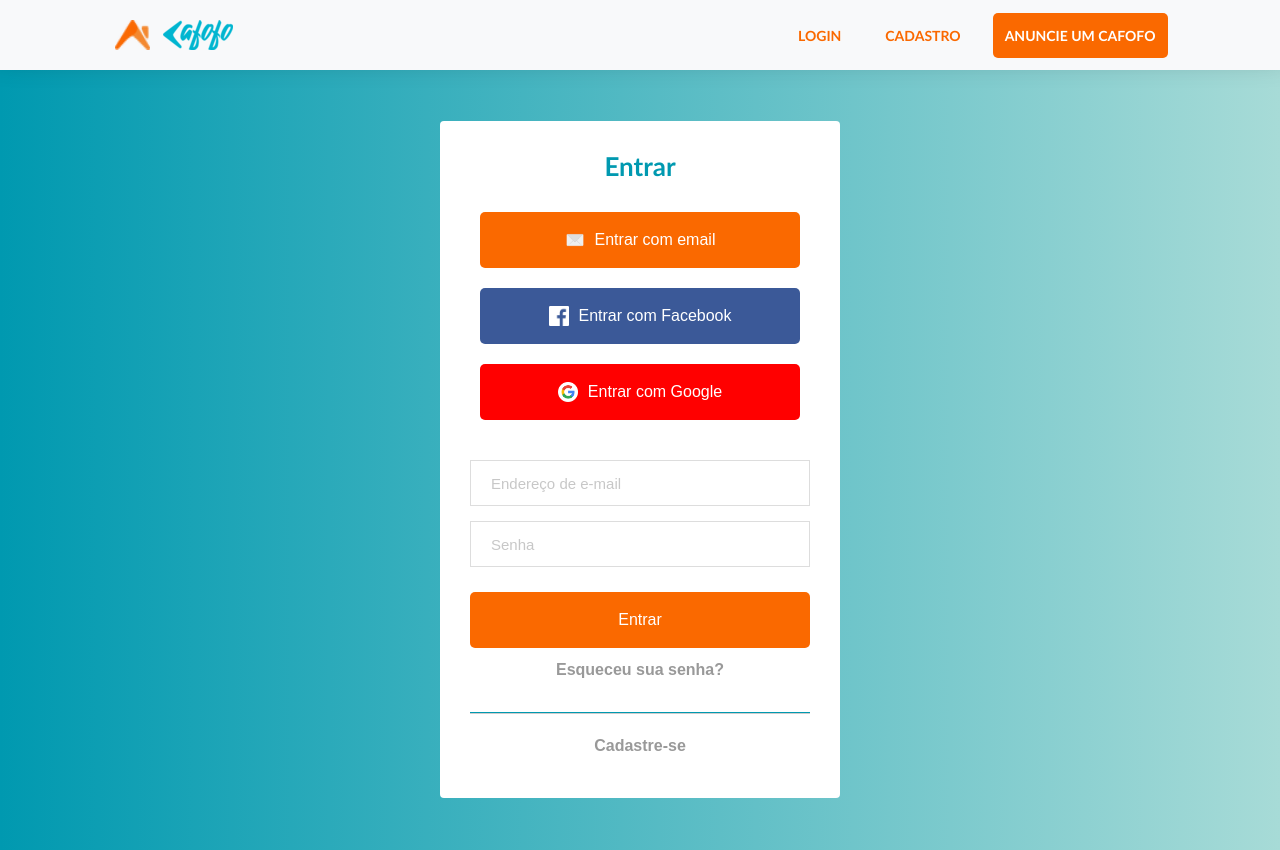
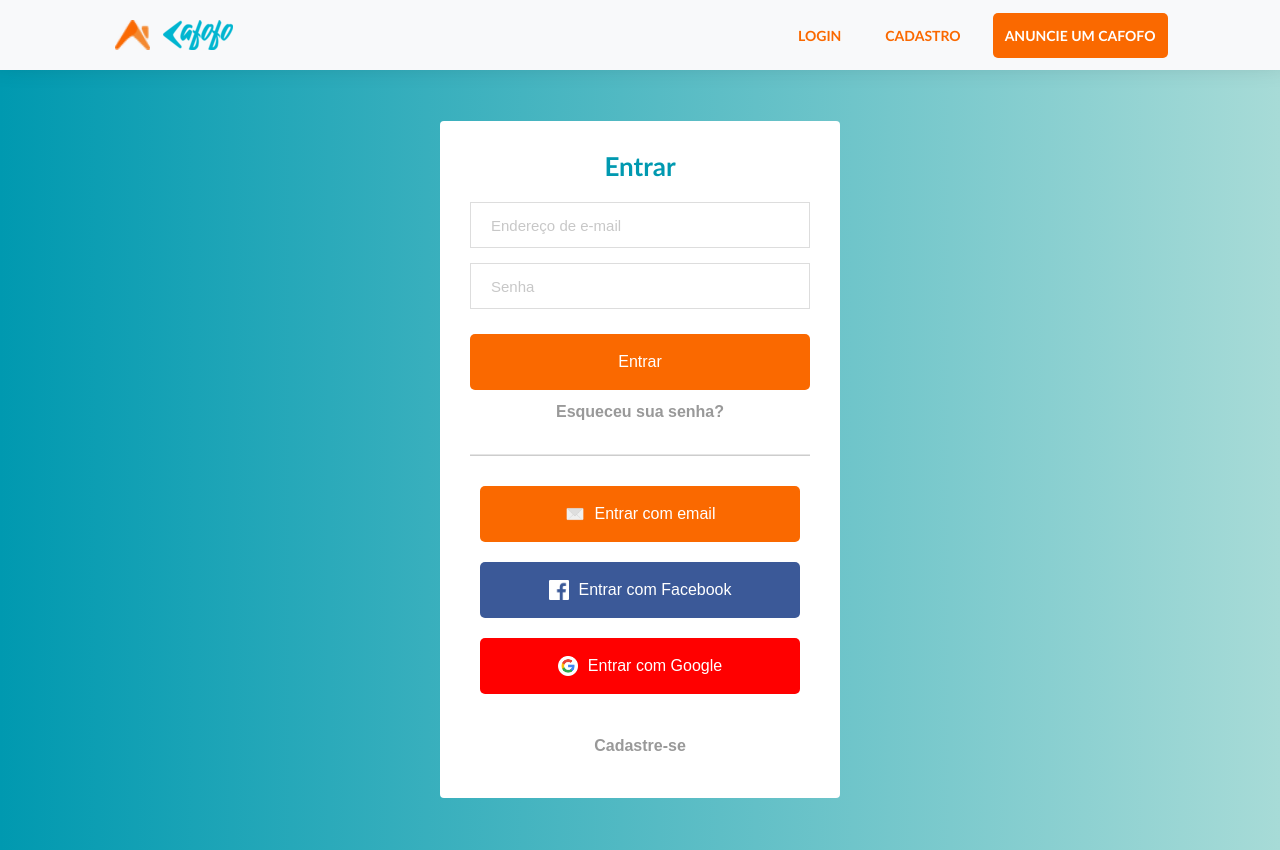
Before and after one commit to desenho-2019/WebAPP, a React (Create React App) app in the folder cafofo/: page /login in a window 1280 px wide. Built offline with nearby package versions, Linux system fonts and the light colour scheme.

Commit message:
Improving login layout

```diff
--- a/cafofo/src/pages/login/index.js
+++ b/cafofo/src/pages/login/index.js
@@ -45,11 +45,6 @@ export default class Login extends Component {
             <Container>
                 <Form onSubmit={this.handleSubmit}>
                     <h1>Entrar</h1>
-                    <div id="button-factory">
-                        {ButtonFactory.factoryMethod('email')}
-                        {ButtonFactory.factoryMethod('facebook')}
-                        {ButtonFactory.factoryMethod('google')}
-                    </div>
 
                     <input
                         name="email"
@@ -67,6 +62,11 @@ export default class Login extends Component {
                     <Link to="/esqueci-a-senha">Esqueceu sua senha?</Link>
 
                     <hr />
+                    <div id="button-factory">
+                        {ButtonFactory.factoryMethod('email')}
+                        {ButtonFactory.factoryMethod('facebook')}
+                        {ButtonFactory.factoryMethod('google')}
+                    </div>
                     <Link to="/cadastro">Cadastre-se</Link>
                 </Form>
             </Container>
--- a/cafofo/src/pages/login/styles.js
+++ b/cafofo/src/pages/login/styles.js
@@ -59,7 +59,7 @@ export const Form = styled.form`
   hr {
     margin-top: 20px;
     margin-bottom: 20px;
-    border-color: #0099B0;
+    /* border-color: #0099B0; */
     border-bottom: 1px solid #cdcdcd;
     width: 100%;
   }
```
